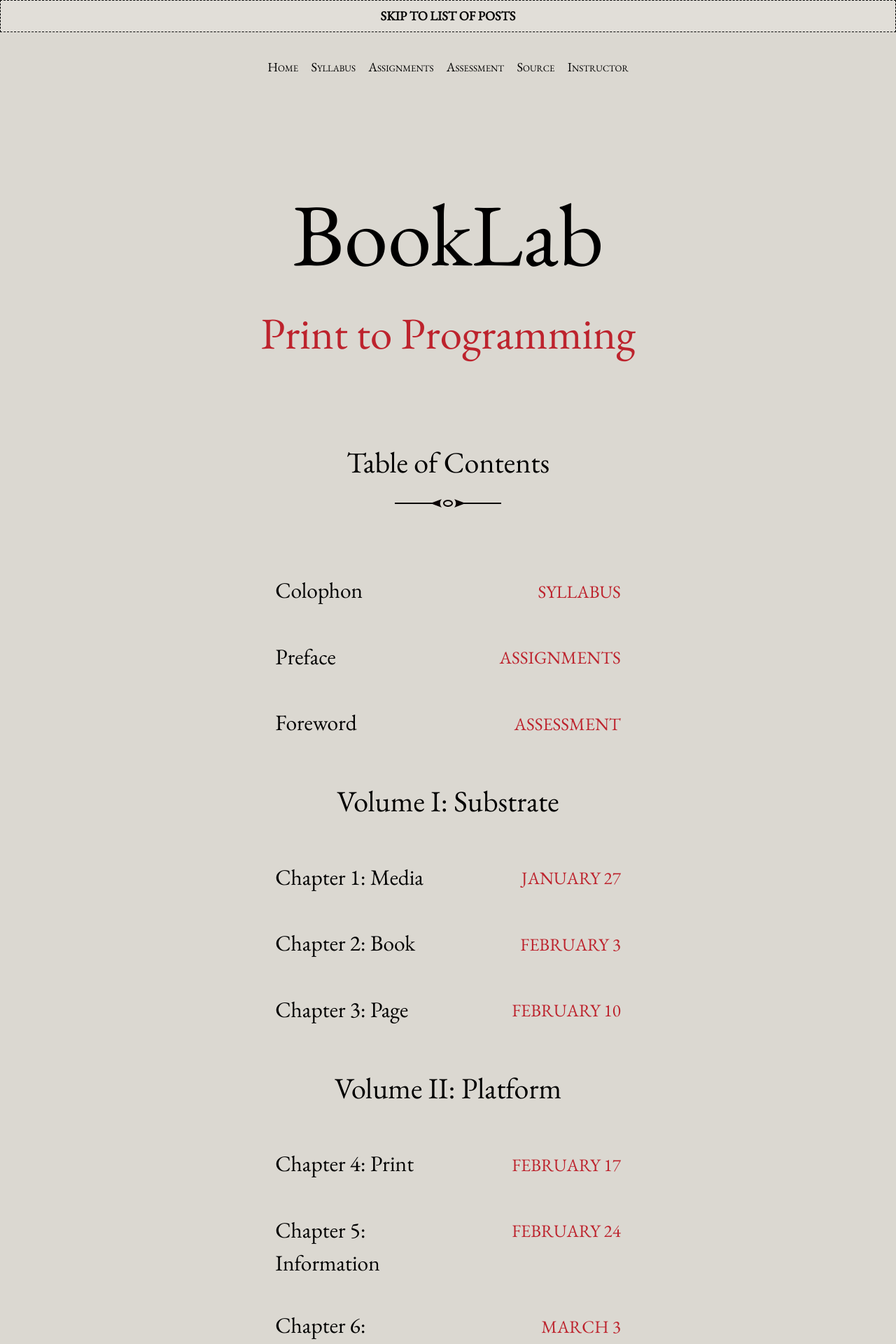
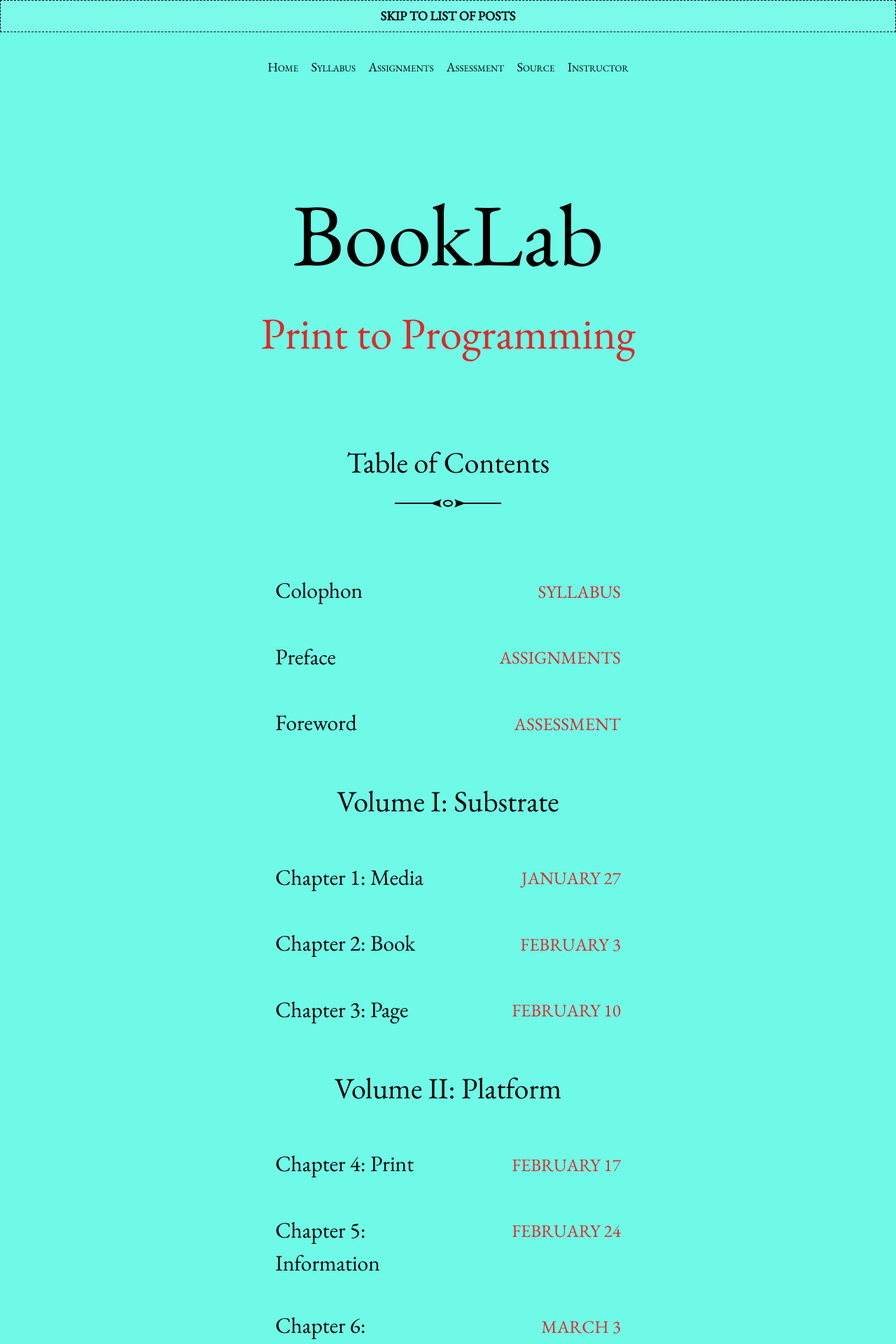
Before and after one commit to rccordell/s26bl, a Jekyll site: the page built from index.html, in a window 1280 px wide. Shown: the top 1920 px of the page at 70% size. Built offline with Jekyll 4.4.1, drawn with Linux system fonts in a browser that asks for light colours; the list of posts is cut into pages by our own code.

Commit message:
Update _variables.scss

```diff
--- a/_sass/_variables.scss
+++ b/_sass/_variables.scss
@@ -1,7 +1,7 @@
-$brand-color:         #DBD8D1;
+$brand-color:         #6FF9E7;
 $highlight:           lighten($brand-color, 35%);
 $text-color:          #000000;
-$muted-text-color:    #bd232d;
+$muted-text-color:    #e12729;
 $font-family:         "EB Garamond", Garamond, "Times New Roman", serif;
 
 $on-bigphone:         375px;
```
